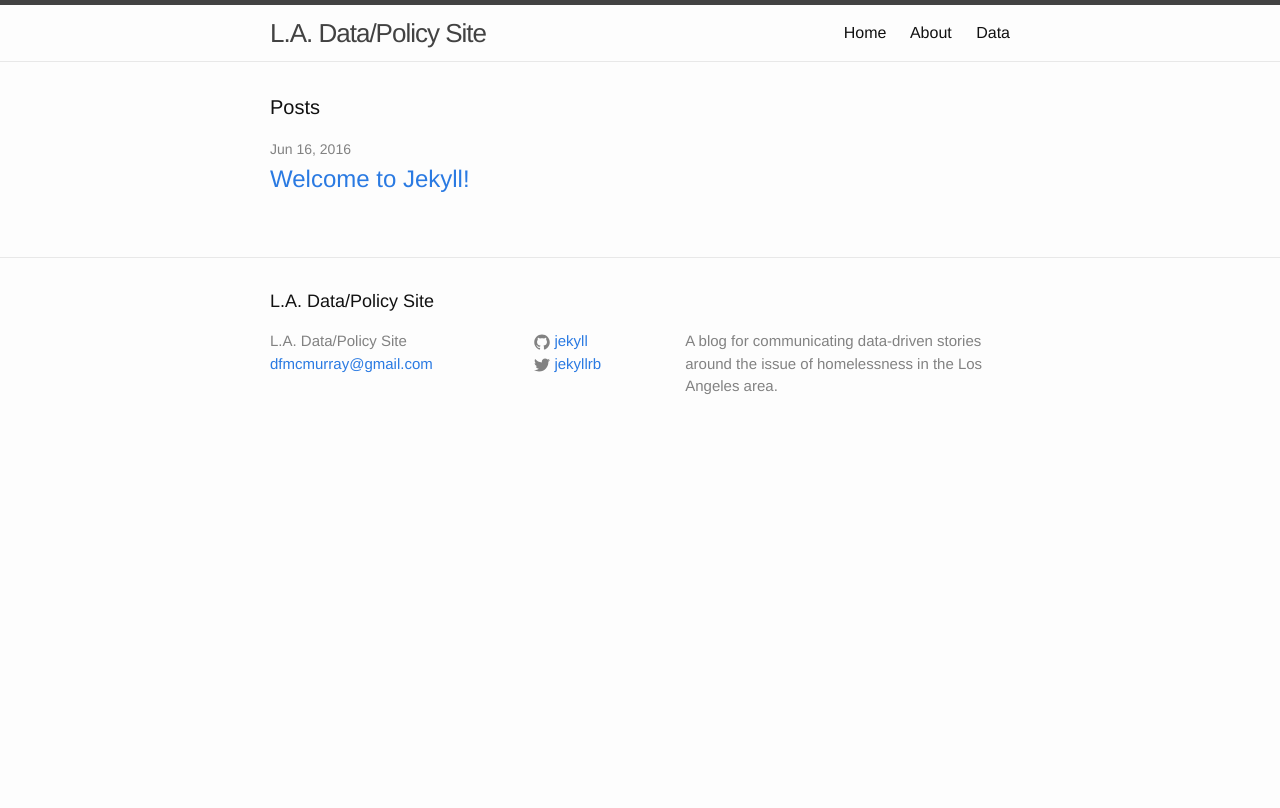
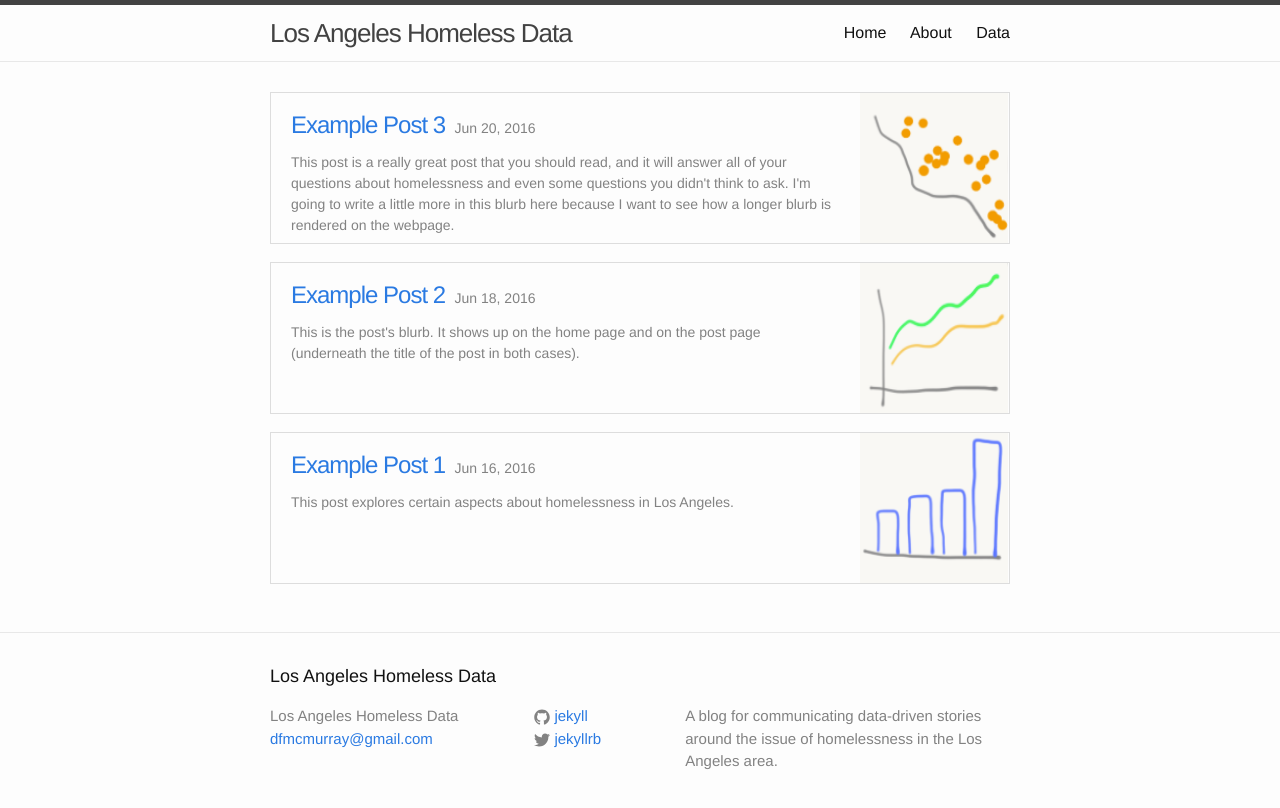
Before and after one commit to donovanfm/la-homeless-data, a Jekyll site: the page built from index.html, in a window 1280 px wide. Shown: the top 808 px of the page. Built offline with Jekyll 4.4.1, drawn with Linux system fonts in a browser that asks for light colours.

Commit message:
Finish setting up the initial site layout.

```diff
--- a/_config.yml
+++ b/_config.yml
@@ -6,7 +6,7 @@
 # 'jekyll serve'. If you change this file, please restart the server process.
 
 # Site settings
-title: L.A. Data/Policy Site
+title: Los Angeles Homeless Data
 email: dfmcmurray@gmail.com
 description: A blog for communicating data-driven stories around the issue of homelessness in the Los Angeles area.
 baseurl: "/la-homeless-data" # the subpath of your site, e.g. /blog
--- a/_layouts/post.html
+++ b/_layouts/post.html
@@ -6,6 +6,7 @@ layout: default
   <header class="post-header">
     <h1 class="post-title" itemprop="name headline">{{ page.title }}</h1>
     <p class="post-meta"><time datetime="{{ page.date | date_to_xmlschema }}" itemprop="datePublished">{{ page.date | date: "%b %-d, %Y" }}</time>{% if page.author %} • <span itemprop="author" itemscope itemtype="http://schema.org/Person"><span itemprop="name">{{ page.author }}</span></span>{% endif %}</p>
+    <p class="post-meta">{{ page.blurb }}</p>
   </header>
 
   <div class="post-content" itemprop="articleBody">
--- /dev/null
+++ b/_posts/2016-06-16-example-post-1.md
@@ -0,0 +1,32 @@
+---
+layout: post
+title:  "Example Post 1"
+date:   2016-06-16
+author: "Donovan McMurray"
+blurb: "This post explores certain aspects about homelessness in Los Angeles."
+thumbnail: bar.png
+---
+
+# A Note from Donovan
+The following post body was included as an example of the markdown structure that posts can have. Take a look to get a sense of how to write in markdown. Here's the [quick reference](http://kramdown.gettalong.org/quickref.html) for the markdown syntax.
+
+# Default Post Example
+You’ll find this post in your `_posts` directory. Go ahead and edit it and re-build the site to see your changes. You can rebuild the site in many different ways, but the most common way is to run `jekyll serve`, which launches a web server and auto-regenerates your site when a file is updated.
+
+To add new posts, simply add a file in the `_posts` directory that follows the convention `YYYY-MM-DD-name-of-post.ext` and includes the necessary front matter. Take a look at the source for this post to get an idea about how it works.
+
+Jekyll also offers powerful support for code snippets:
+
+{% highlight ruby %}
+def print_hi(name)
+  puts "Hi, #{name}"
+end
+print_hi('Tom')
+#=> prints 'Hi, Tom' to STDOUT.
+{% endhighlight %}
+
+Check out the [Jekyll docs][jekyll-docs] for more info on how to get the most out of Jekyll. File all bugs/feature requests at [Jekyll’s GitHub repo][jekyll-gh]. If you have questions, you can ask them on [Jekyll Talk][jekyll-talk].
+
+[jekyll-docs]: http://jekyllrb.com/docs/home
+[jekyll-gh]:   https://github.com/jekyll/jekyll
+[jekyll-talk]: https://talk.jekyllrb.com/
--- /dev/null
+++ b/_posts/2016-06-18-example-post-2.md
@@ -0,0 +1,32 @@
+---
+layout: post
+title:  "Example Post 2"
+date:   2016-06-18
+author: "Donovan McMurray"
+blurb: "This is the post's blurb. It shows up on the home page and on the post page (underneath the title of the post in both cases)."
+thumbnail: line.png
+---
+
+# A Note from Donovan
+The following post body was included as an example of the markdown structure that posts can have. Take a look to get a sense of how to write in markdown. Here's the [quick reference](http://kramdown.gettalong.org/quickref.html) for the markdown syntax.
+
+# Default Post Example
+You’ll find this post in your `_posts` directory. Go ahead and edit it and re-build the site to see your changes. You can rebuild the site in many different ways, but the most common way is to run `jekyll serve`, which launches a web server and auto-regenerates your site when a file is updated.
+
+To add new posts, simply add a file in the `_posts` directory that follows the convention `YYYY-MM-DD-name-of-post.ext` and includes the necessary front matter. Take a look at the source for this post to get an idea about how it works.
+
+Jekyll also offers powerful support for code snippets:
+
+{% highlight ruby %}
+def print_hi(name)
+  puts "Hi, #{name}"
+end
+print_hi('Tom')
+#=> prints 'Hi, Tom' to STDOUT.
+{% endhighlight %}
+
+Check out the [Jekyll docs][jekyll-docs] for more info on how to get the most out of Jekyll. File all bugs/feature requests at [Jekyll’s GitHub repo][jekyll-gh]. If you have questions, you can ask them on [Jekyll Talk][jekyll-talk].
+
+[jekyll-docs]: http://jekyllrb.com/docs/home
+[jekyll-gh]:   https://github.com/jekyll/jekyll
+[jekyll-talk]: https://talk.jekyllrb.com/
--- a/_posts/2016-06-16-welcome-to-jekyll.markdown
+++ b/_posts/2016-06-20-example-post-3.md
@@ -1,9 +1,16 @@
 ---
 layout: post
-title:  "Welcome to Jekyll!"
-date:   2016-06-16 13:58:14 -0700
-categories: jekyll update
+title:  "Example Post 3"
+date:   2016-06-20
+author: "Donovan McMurray"
+blurb: "This post is a really great post that you should read, and it will answer all of your questions about homelessness and even some questions you didn't think to ask. I'm going to write a little more in this blurb here because I want to see how a longer blurb is rendered on the webpage."
+thumbnail: map.png
 ---
+
+# A Note from Donovan
+The following post body was included as an example of the markdown structure that posts can have. Take a look to get a sense of how to write in markdown. Here's the [quick reference](http://kramdown.gettalong.org/quickref.html) for the markdown syntax.
+
+# Default Post Example
 You’ll find this post in your `_posts` directory. Go ahead and edit it and re-build the site to see your changes. You can rebuild the site in many different ways, but the most common way is to run `jekyll serve`, which launches a web server and auto-regenerates your site when a file is updated.
 
 To add new posts, simply add a file in the `_posts` directory that follows the convention `YYYY-MM-DD-name-of-post.ext` and includes the necessary front matter. Take a look at the source for this post to get an idea about how it works.
--- a/_sass/_base.scss
+++ b/_sass/_base.scss
@@ -1,3 +1,5 @@
+@import "home";
+
 /**
  * Reset some basic elements
  */
--- /dev/null
+++ b/_sass/home.scss
@@ -0,0 +1,28 @@
+.home {
+	.post-list {
+		a:hover {
+			text-decoration: none;
+		}
+		li {
+			border: solid 1px #ddd;
+			height: 150px;
+			margin-bottom: 18px;
+			.post-info {
+				width: 73.8%;
+				padding: 20px;
+				display: inline-block;
+				.post-title {
+					display: inline-block;
+					font-size: 24px;
+					margin-right: 5px;
+				}
+			}
+			.post-thumbnail {
+				width: 20%;
+				height: 100%;
+				display: inline-block;
+				vertical-align: top;
+			}
+		}
+	}
+}
--- a/index.html
+++ b/index.html
@@ -4,17 +4,20 @@ layout: default
 
 <div class="home">
 
-  <h1 class="page-heading">Posts</h1>
-
   <ul class="post-list">
     {% for post in site.posts %}
+    <a href="{{ post.url | prepend: site.baseurl }}">
       <li>
-        <span class="post-meta">{{ post.date | date: "%b %-d, %Y" }}</span>
-
-        <h2>
-          <a class="post-link" href="{{ post.url | prepend: site.baseurl }}">{{ post.title }}</a>
-        </h2>
+        <div class="post-info">
+          <h2 class="post-title">
+            {{ post.title }}
+          </h2>
+          <span class="post-meta">{{ post.date | date: "%b %-d, %Y" }}</span>
+          <p class="post-meta">{{ post.blurb }}</p>
+        </div>
+        <img class="post-thumbnail" src="{{post.thumbnail | prepend: '/img/' | prepend: site.baseurl}}"></img>
       </li>
+    </a>
     {% endfor %}
   </ul>
 
```
Also changed, not shown: img/bar.png (added), img/line.png (added), img/map.png (added).
